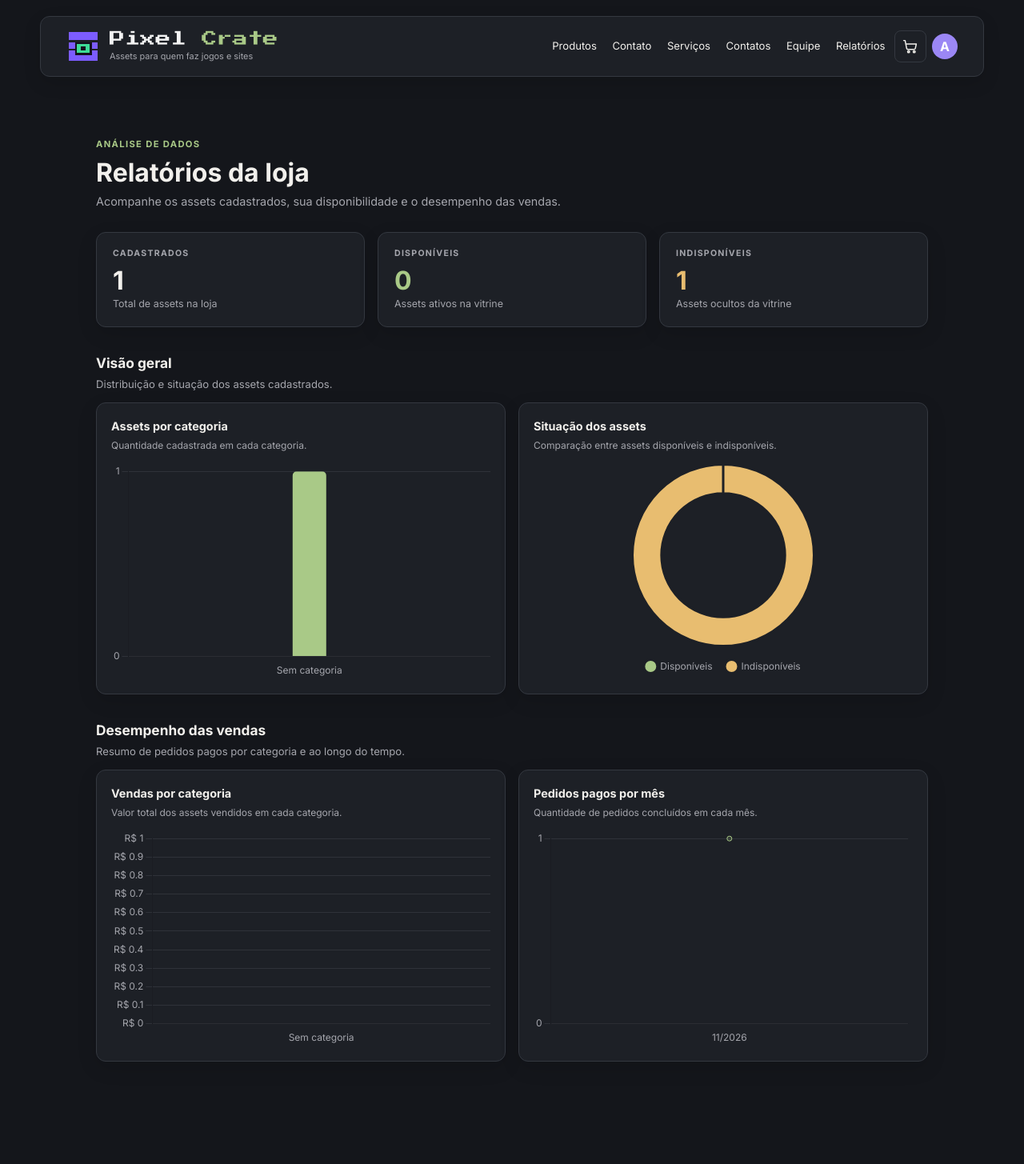
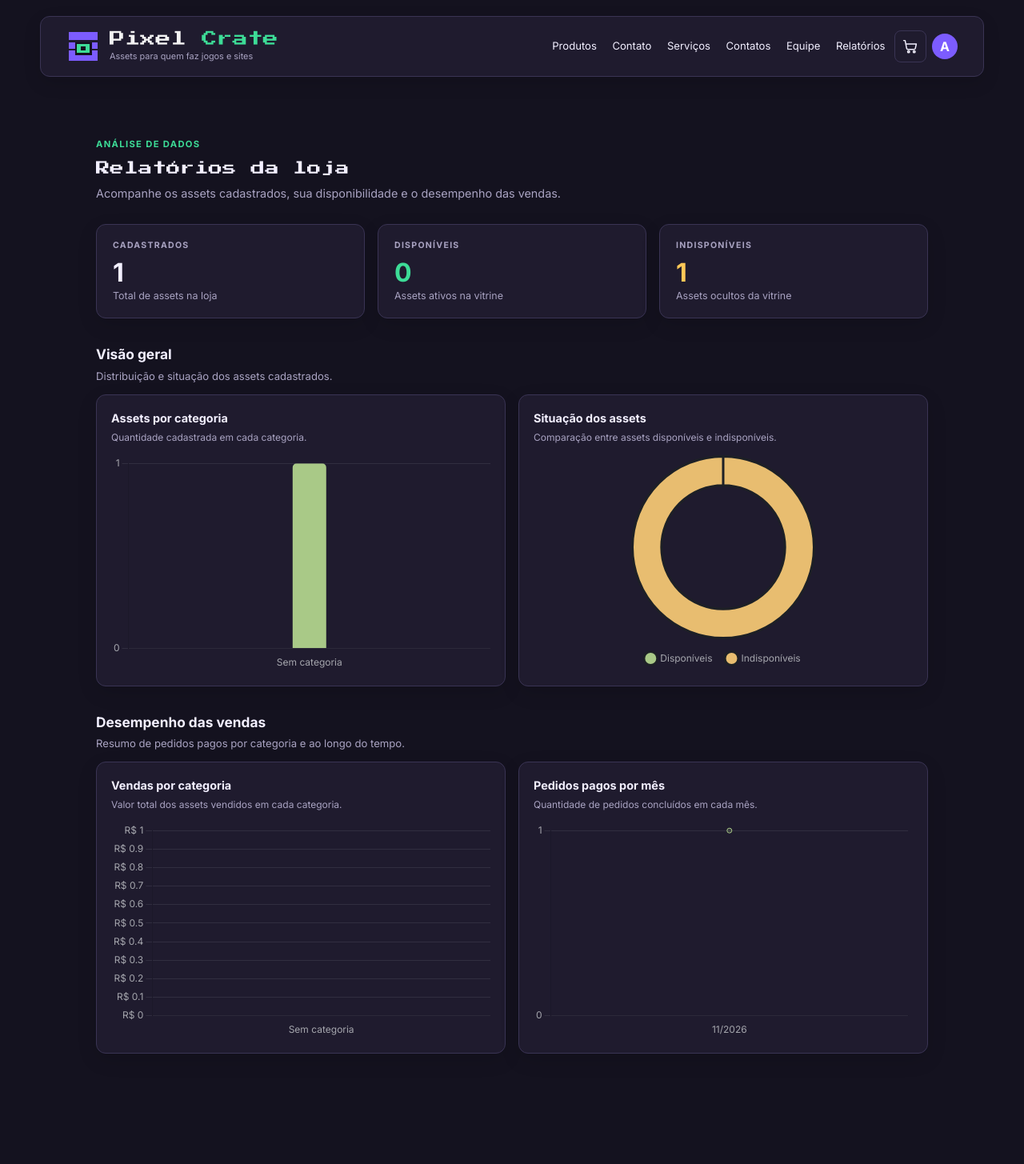
Before and after one commit to niludev02/PIXEL-CRATE, a Django app: page /relatorios/ in a window 1280 px wide. Shown: the whole page at 80% size. After the commit the page ends 1317 px from the top, so only its background shows below. Run offline with Django 5.2, Linux system fonts and the light colour scheme; a user stored in the database is signed in; data comes from the database, SQL or seed files in the repository; parts of the project's set-up code (start-up, migrations or seed data) failed here and were passed over.

Commit message:
Update styles for improved typography and color scheme across reports and templates

```diff
--- a/ap/static/css/relatorios.css
+++ b/ap/static/css/relatorios.css
@@ -21,8 +21,10 @@
 .relatorios-titulo {
     margin: 7px 0 5px;
     color: var(--texto);
-    font-size: clamp(1.45rem, 3vw, 2rem);
-    line-height: 1.25;
+    font-family: "Press Start 2P", monospace;
+    font-size: clamp(.85rem, 1.7vw, 1.1rem);
+    font-weight: 400;
+    line-height: 1.7;
 }
 
 .relatorios-descricao,
--- a/ap/static/css/style.css
+++ b/ap/static/css/style.css
@@ -1,14 +1,14 @@
 :root {
-    --bg: #14161B;
-    --card: #1D2026;
-    --borda: #343840;
-    --primaria: #9B87F5;
-    --acao: #A9C987;
-    --preco: #E8BD70;
-    --texto: #F2F0EC;
-    --texto-suave: #A5A6AD;
-    --texto-escuro: #17181C;
-    --surface-hover: #282B32;
+    --bg: #14121F;
+    --card: #1F1B2E;
+    --borda: #3A3454;
+    --primaria: #7C5CFF;
+    --acao: #3DDC97;
+    --preco: #FFC857;
+    --texto: #F2EFFF;
+    --texto-suave: #A9A3C2;
+    --texto-escuro: #171522;
+    --surface-hover: #29243b;
 }
 
 * {
@@ -329,10 +329,10 @@ h2 {
 .screen-title {
     margin: 0 0 .65rem;
     color: var(--texto);
-    font-size: clamp(1.5rem, 3vw, 2rem);
-    font-weight: 700;
-    letter-spacing: -.04em;
-    line-height: 1.2;
+    font-family: "Press Start 2P", monospace;
+    font-size: clamp(.85rem, 1.7vw, 1.1rem);
+    font-weight: 400;
+    line-height: 1.7;
     text-align: center;
 }
 
--- a/ap/templates/template.html
+++ b/ap/templates/template.html
@@ -11,7 +11,7 @@
     <link rel="preconnect" href="https://fonts.gstatic.com" crossorigin>
     <link href="https://fonts.googleapis.com/css2?family=Inter:wght@400;600;700&family=Press+Start+2P&display=swap" rel="stylesheet">
     <link rel="icon" type="image/svg+xml" href="{% static 'images/pixel-crate.svg' %}">
-    <link rel="stylesheet" href="{% static 'css/style.css' %}?v=2">
+    <link rel="stylesheet" href="{% static 'css/style.css' %}?v=3">
     {% block estilos %}{% endblock %}
 </head>
 
```
